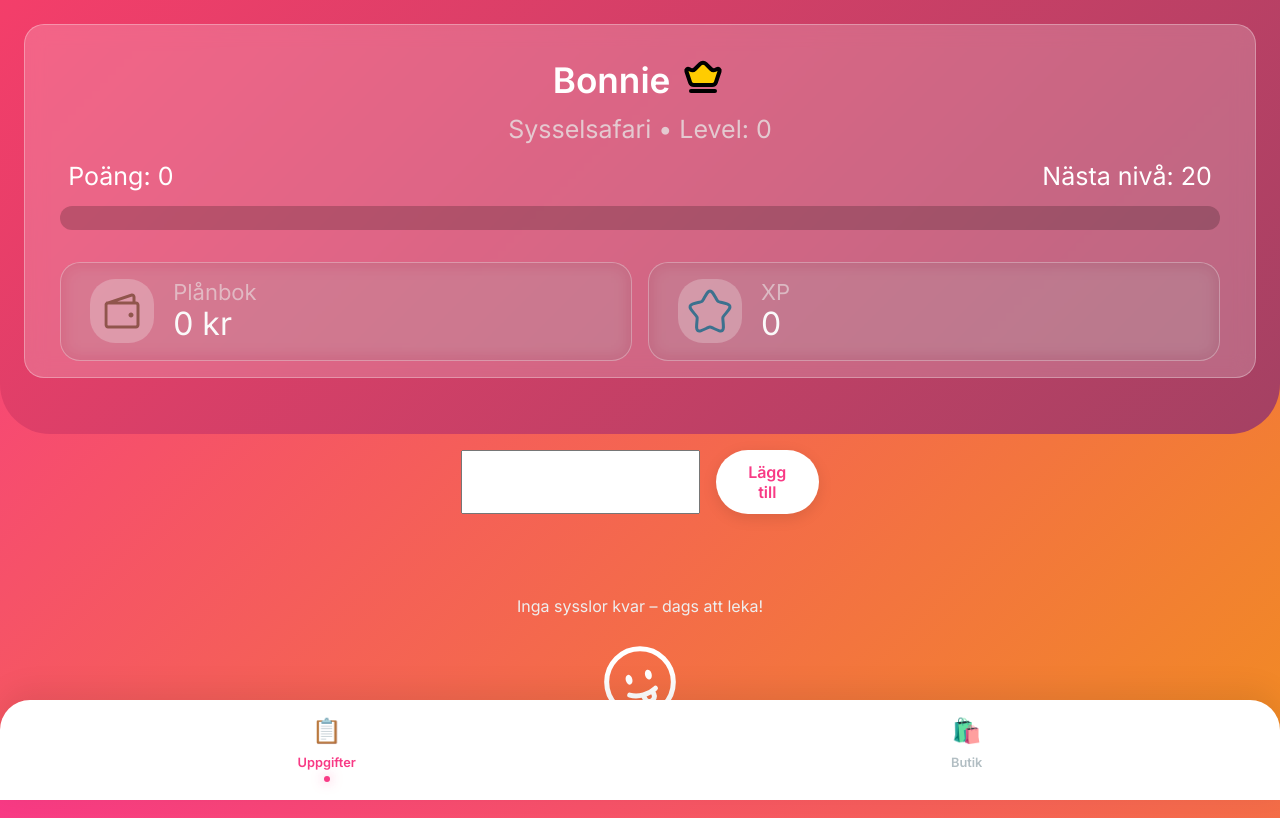
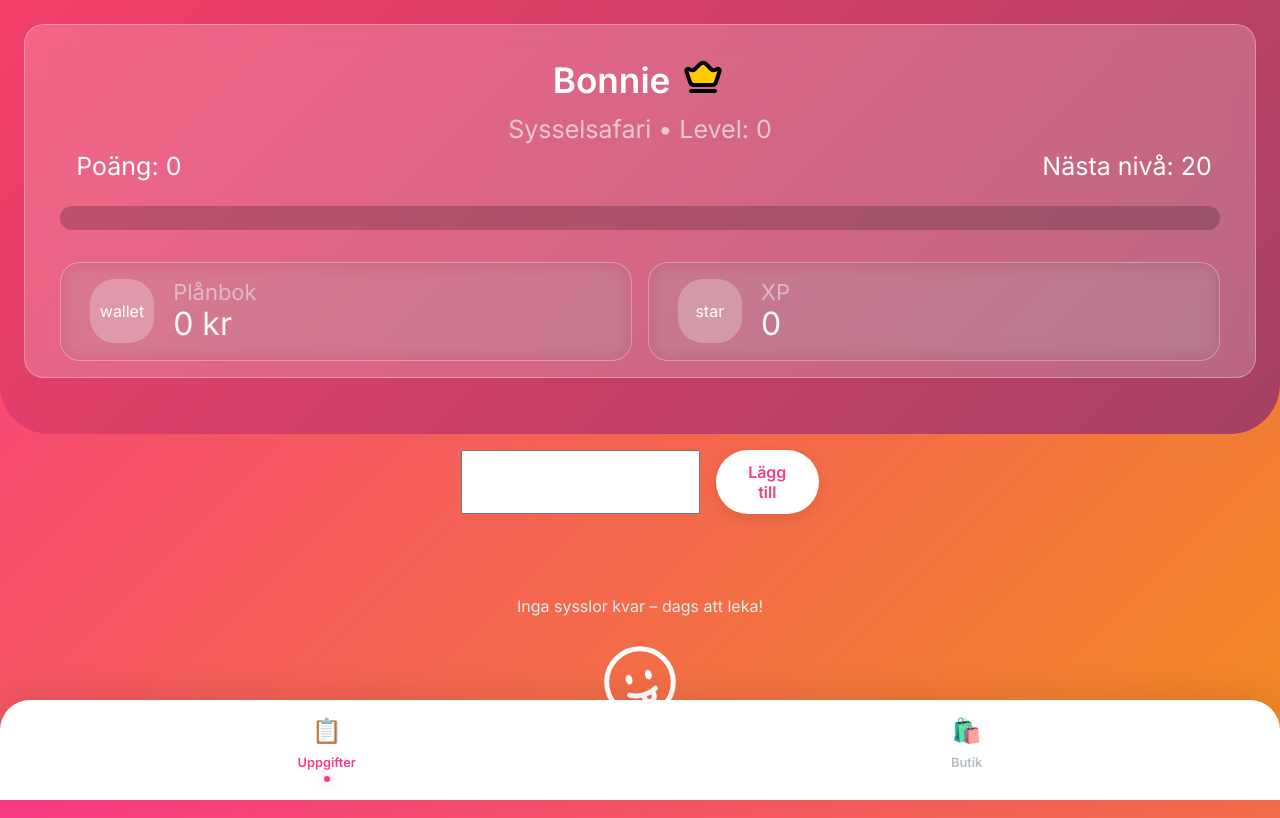
Before and after one commit to sofia-rothman/viola-app, a React (Vite) app in the folder app/: page / in a window 1280 px wide. Built offline with nearby package versions, Linux system fonts and the light colour scheme.

Commit message:
feat: separate header features into components

```diff
--- a/app/src/components/Header/Header.css
+++ b/app/src/components/Header/Header.css
@@ -26,44 +26,10 @@
   margin-bottom: -8px;
 }
 
-@keyframes pop {
-  0% { transform: scale(1); }
-  50% { transform: scale(1.4); color: var(--color-accent); }
-  100% { transform: scale(1); }
-}
-
-.score-pop {
-  animation: pop 0.3s ease-out;
-}
-
 .level {
   font-weight: 100;
   font-size: 25px;
   color: rgb(231 228 228 / 79%);
-}
-
-.score-display {
-  display: flex;
-  justify-content: space-between;
-  font-size: 25px;
-  font-weight: 500;
-  padding: 0 8px 10px 8px;
-}
-
-.progress-outer {
-  background-color: rgba(0, 0, 0, 0.2);
-  height: 24px;
-  border-radius: 12px;
-  display: flex;
-  align-items: center;
-  padding: 0 4px;
-}
-
-.progress-inner {
-  background-color: #ffcc00;
-  height: 12px;
-  border-radius: 10px;
-  transition: width 0.5s ease-out;
 }
 
 .stat-card-container {
@@ -73,51 +39,3 @@
   justify-content: flex-start;
 
 }
-
-.stat-card {
-  background: rgb(13 12 12 / 9%);
-  border: 1px solid rgba(255, 255, 255, 0.3);
-  border-radius: 20px;
-  backdrop-filter: blur(10px);
-  margin-top: 2rem;
-  padding: 1rem 2.2rem;
-  display: flex;
-  padding: 1rem;
-}
-
-.stat-card__icon-wrapper {
-  display: flex;
-  justify-content: center;
-  align-items: center;
-  width: 4rem;
-  height: 4rem;
-  background: rgba(242, 240, 240, 0.269);
-  border-radius: 25px;
-  margin: 0 1.2rem 0 0.8rem;
-}
-
-.stat-card__icon-wrapper svg{
-  width: 3rem;
-  height: 3rem;
-  filter: invert(40%) sepia(10%) saturate(2000%) hue-rotate(320deg) brightness(90%) contrast(90%);
-}
-
-.stat-card__content {
-  display: flex;
-  align-items: flex-start;
-  flex-direction: column;
-  margin: 0;
-  line-height: 1.2;
-}
-
-.stat-card__label {
-  font-weight: 100;
-  font-size: 22px;
-  color:rgba(234, 232, 232, 0.589);
-}
-
-.stat-card__value {
-  font-weight: 500;
-  font-size: 32px;
-  color:rgb(250, 250, 250);
-}
--- a/app/src/components/Header/Header.tsx
+++ b/app/src/components/Header/Header.tsx
@@ -1,12 +1,11 @@
 import useTaskContext from "../../context/TaskContext"
 import "./Header.css"
-import StarIcon from "../../../../app/src/assets/star.svg?react"
-import WalletIcon from "../../../../app/src/assets/wallet.svg?react"
 import CrownIcon from "../../../../app/src/assets/crown.svg?react"
+import StatCard from "./components/StatCard/StatCard"
+import ProgressBar from "./components/ProgressBar/ProgressBar"
 
 const Header = () => {
   const tasks = useTaskContext()
-  const percentage = (tasks.points / tasks.goal.current) * 100
 
   return (
     <div className="header">
@@ -14,42 +13,22 @@ const Header = () => {
         <h2 className="name">
           Bonnie <CrownIcon />
         </h2>
+
         <div className="level">
           {tasks.title} • Level: {tasks.level}{" "}
         </div>
-        <div className="progress-bar-container">
-          <div key={tasks.points} className="score-display score-pop"></div>
-          <div className="score-display">
-            <div>Poäng: {tasks.points}</div>
-            <div>Nästa nivå: {tasks.goal.current}</div>
-          </div>
-          <div className="progress-outer">
-            <div
-              className="progress-inner"
-              style={{ width: `${percentage}%` }}
-            ></div>
-          </div>
-        </div>
+
+        <ProgressBar points={tasks.points} goal={tasks.goal} />
+
         <div>
           <div className="stat-card-container">
-            <div className="stat-card">
-              <div className="stat-card__icon-wrapper">
-                <WalletIcon />
-              </div>
-              <div className="stat-card__content">
-                <div className="stat-card__label">Plånbok</div>
-                <span className="stat-card__value">{tasks.balance} kr</span>
-              </div>
-            </div>
-            <div className="stat-card">
-              <div className="stat-card__icon-wrapper">
-                <StarIcon />
-              </div>
-              <div className="stat-card__content">
-                <span className="stat-card__label">XP</span>
-                <span className="stat-card__value">{tasks.totalXP}</span>
-              </div>
-            </div>
+            <StatCard
+              icon={"wallet"}
+              label={"Plånbok"}
+              value={`${tasks.balance} kr`}
+            />
+
+            <StatCard icon={"star"} label={"XP"} value={`${tasks.totalXP}`} />
           </div>
         </div>
       </div>
--- /dev/null
+++ b/app/src/components/Header/components/ProgressBar/ProgressBar.css
@@ -0,0 +1,33 @@
+.progress-outer {
+  background-color: rgba(0, 0, 0, 0.2);
+  height: 24px;
+  border-radius: 12px;
+  display: flex;
+  align-items: center;
+  padding: 0 4px;
+}
+
+.progress-inner {
+  background-color: #ffcc00;
+  height: 12px;
+  border-radius: 10px;
+  transition: width 0.5s ease-out;
+}
+
+.score-display {
+  display: flex;
+  justify-content: space-between;
+  font-size: 25px;
+  font-weight: 500;
+  padding: 0 8px 10px 8px;
+}
+
+@keyframes pop {
+  0% { transform: scale(1); }
+  50% { transform: scale(1.4); color: var(--color-accent); }
+  100% { transform: scale(1); }
+}
+
+.score-pop {
+  animation: pop 0.3s ease-out;
+}
--- /dev/null
+++ b/app/src/components/Header/components/ProgressBar/ProgressBar.tsx
@@ -0,0 +1,31 @@
+import type { RefObject } from "react"
+import "./ProgressBar.css"
+
+interface ProgressBarProps {
+  points: number
+  goal: RefObject<number>
+}
+
+const ProgressBar = (props: ProgressBarProps) => {
+  const { points, goal } = props
+  const percentage = (points / goal.current) * 100
+
+  return (
+    <div className="progress-bar-container">
+      <div className="score-display">
+        <div key={points} className="score-display score-pop">
+          Poäng: {points}
+        </div>
+        <div>Nästa nivå: {goal.current}</div>
+      </div>
+      <div className="progress-outer">
+        <div
+          className="progress-inner"
+          style={{ width: `${percentage}%` }}
+        ></div>
+      </div>
+    </div>
+  )
+}
+
+export default ProgressBar
--- /dev/null
+++ b/app/src/components/Header/components/StatCard/StatCard.css
@@ -0,0 +1,48 @@
+
+.stat-card {
+  background: rgb(13 12 12 / 9%);
+  border: 1px solid rgba(255, 255, 255, 0.3);
+  border-radius: 20px;
+  backdrop-filter: blur(10px);
+  margin-top: 2rem;
+  padding: 1rem 2.2rem;
+  display: flex;
+  padding: 1rem;
+}
+
+.stat-card__icon-wrapper {
+  display: flex;
+  justify-content: center;
+  align-items: center;
+  width: 4rem;
+  height: 4rem;
+  background: rgba(242, 240, 240, 0.269);
+  border-radius: 25px;
+  margin: 0 1.2rem 0 0.8rem;
+}
+
+.stat-card__icon-wrapper svg{
+  width: 3rem;
+  height: 3rem;
+  filter: invert(40%) sepia(10%) saturate(2000%) hue-rotate(320deg) brightness(90%) contrast(90%);
+}
+
+.stat-card__content {
+  display: flex;
+  align-items: flex-start;
+  flex-direction: column;
+  margin: 0;
+  line-height: 1.2;
+}
+
+.stat-card__label {
+  font-weight: 100;
+  font-size: 22px;
+  color:rgba(234, 232, 232, 0.589);
+}
+
+.stat-card__value {
+  font-weight: 500;
+  font-size: 32px;
+  color:rgb(250, 250, 250);
+}
--- /dev/null
+++ b/app/src/components/Header/components/StatCard/StatCard.tsx
@@ -0,0 +1,25 @@
+/* import WalletIcon from "../../../../../app/src/assets/wallet.svg?react"
+import StarIcon from "../../../../app/src/assets/star.svg?react" */
+import "./StatCard.css"
+
+interface StatCardProps {
+  icon: string
+  label: string
+  value: string
+}
+
+const StatCard = (props: StatCardProps) => {
+  const { icon, value, label } = props
+
+  return (
+    <div className="stat-card">
+      <div className="stat-card__icon-wrapper">{icon}</div>
+      <div className="stat-card__content">
+        <div className="stat-card__label">{label}</div>
+        <span className="stat-card__value">{value}</span>
+      </div>
+    </div>
+  )
+}
+
+export default StatCard
```
